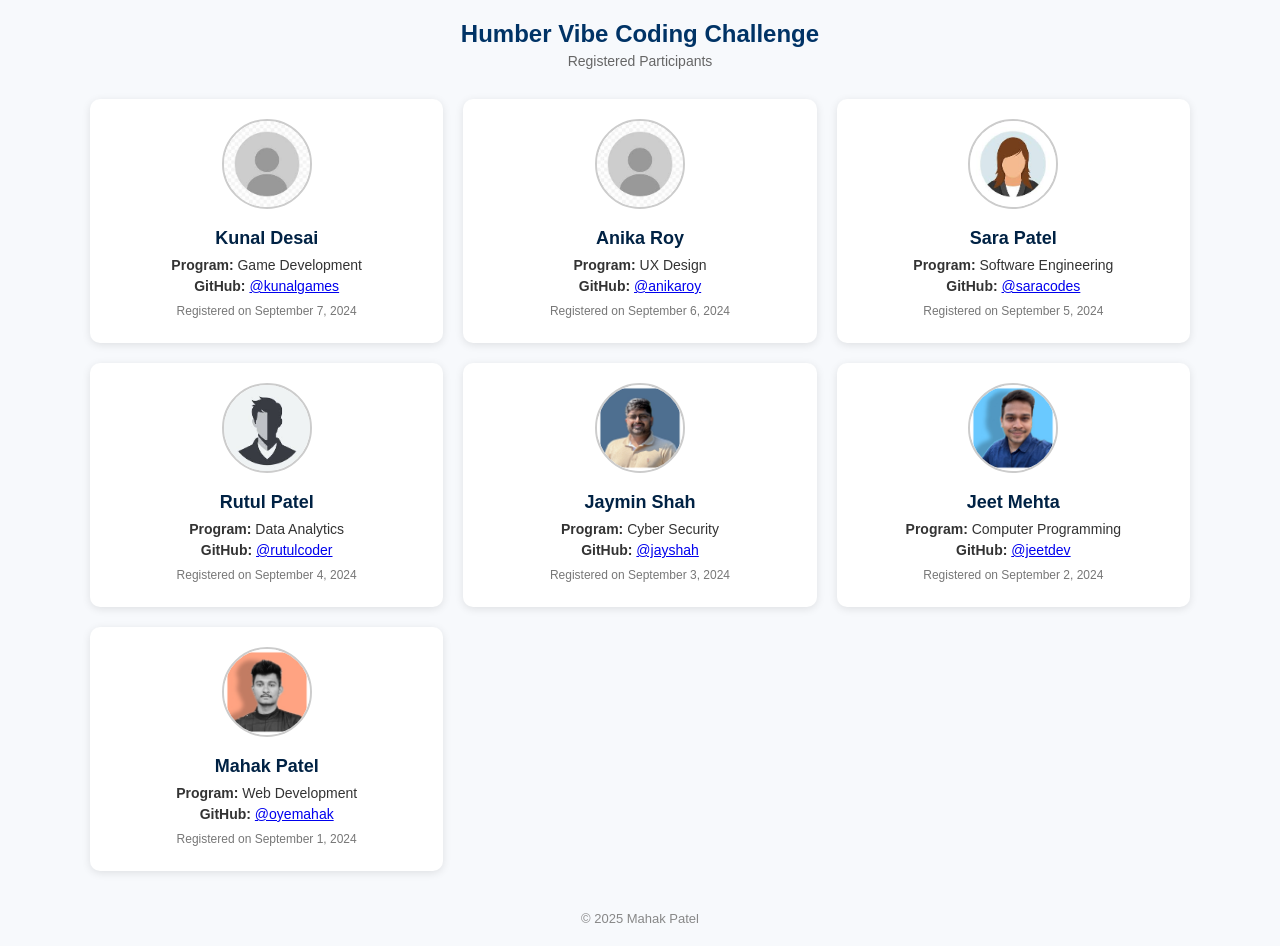
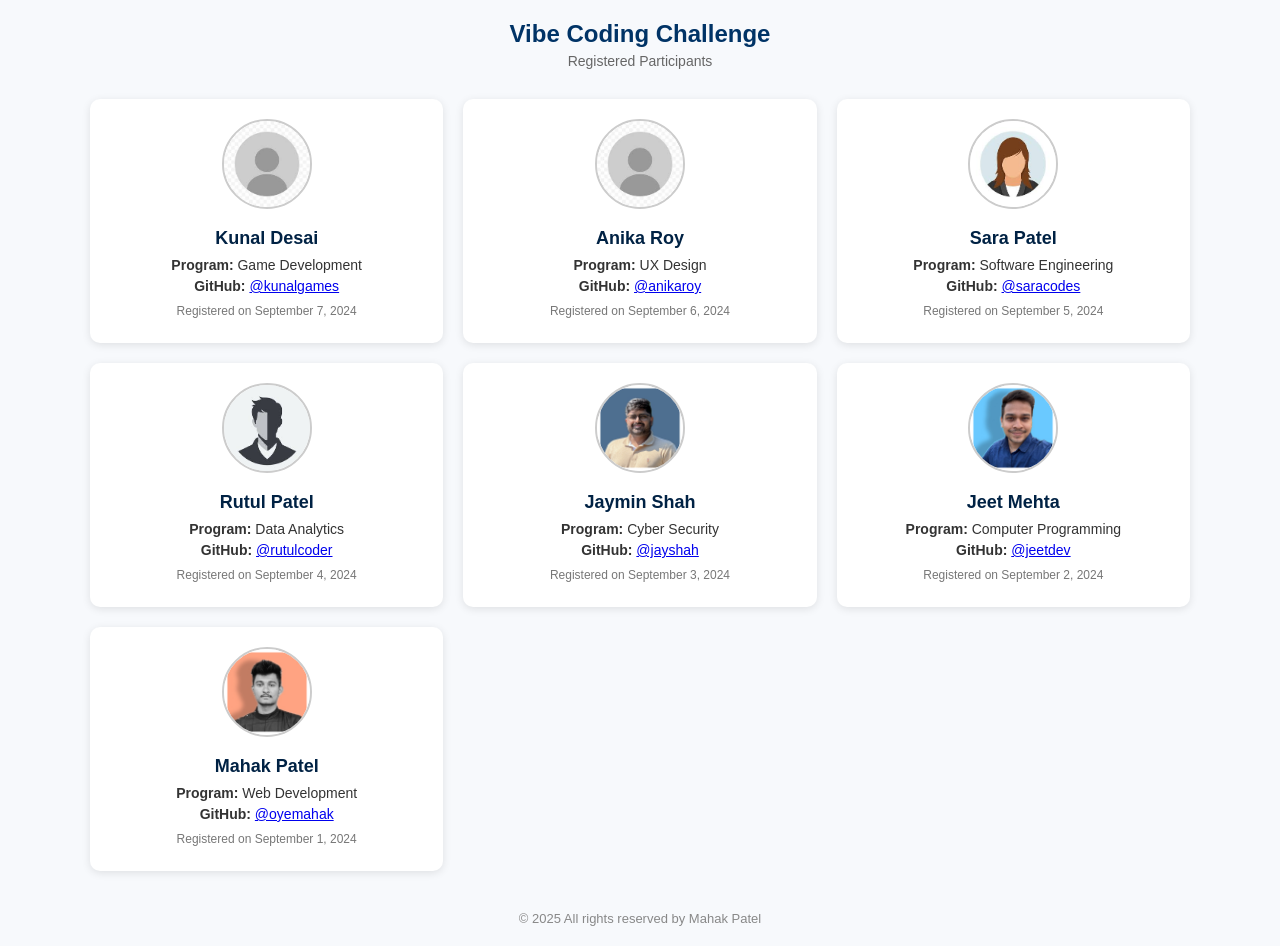
Before and after one commit to Oyemahak/Assignment_1, a PHP site: page / in a window 1280 px wide. Run offline with PHP 8.4, Linux system fonts and the light colour scheme; data comes from the database, SQL or seed files in the repository.

Commit message:
Final Commit and good Night :)

```diff
--- a/index.php
+++ b/index.php
@@ -2,7 +2,7 @@
 // connect to MySQL database
 require('connect.php');
 
-// run SELECT query to fetch participants
+// run SELECT query to fetch participants data
 $query = "SELECT * FROM vibe_coding ORDER BY registered_at DESC";
 $result = mysqli_query($connect, $query);
 ?>
@@ -11,7 +11,7 @@ $result = mysqli_query($connect, $query);
 <html lang="en">
 <head>
   <meta charset="UTF-8">
-  <title>Vibe Coding Challenge – Humber</title>
+  <title>Vibe Coding Challenge - Humber Polytechnic</title>
   <meta name="viewport" content="width=device-width, initial-scale=1.0">
   <link rel="stylesheet" href="style.css">
 </head>
@@ -19,7 +19,7 @@ $result = mysqli_query($connect, $query);
 
   <!-- Page heading -->
   <header>
-    <h1>Humber Vibe Coding Challenge</h1>
+    <h1>Vibe Coding Challenge</h1>
     <p>Registered Participants</p>
   </header>
 
@@ -54,7 +54,7 @@ $result = mysqli_query($connect, $query);
 
   <!-- Footer -->
   <footer>
-    <p>© <?php echo date("Y"); ?> Mahak Patel</p>
+    <p>© <?php echo date("Y"); ?> All rights reserved by Mahak Patel</p>
   </footer>
 
 </body>
```
Also changed, not shown: README.md.
